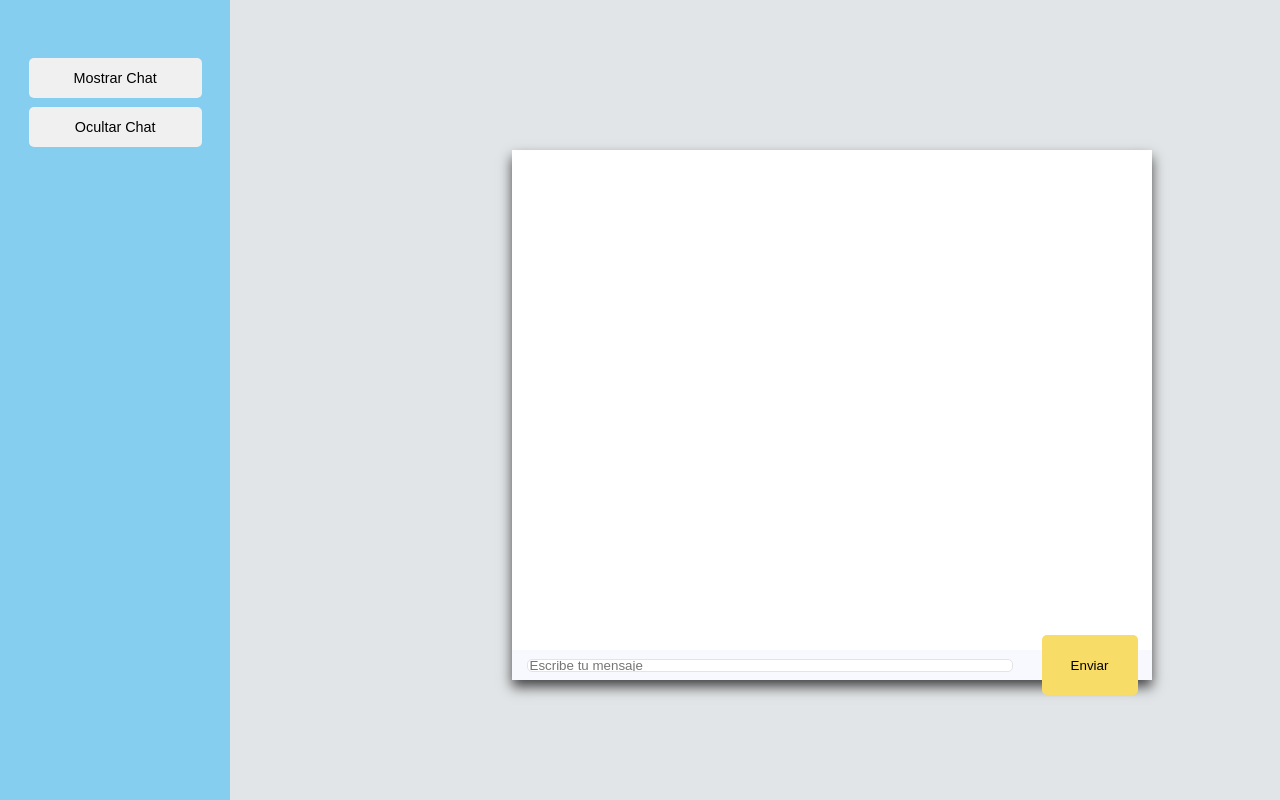
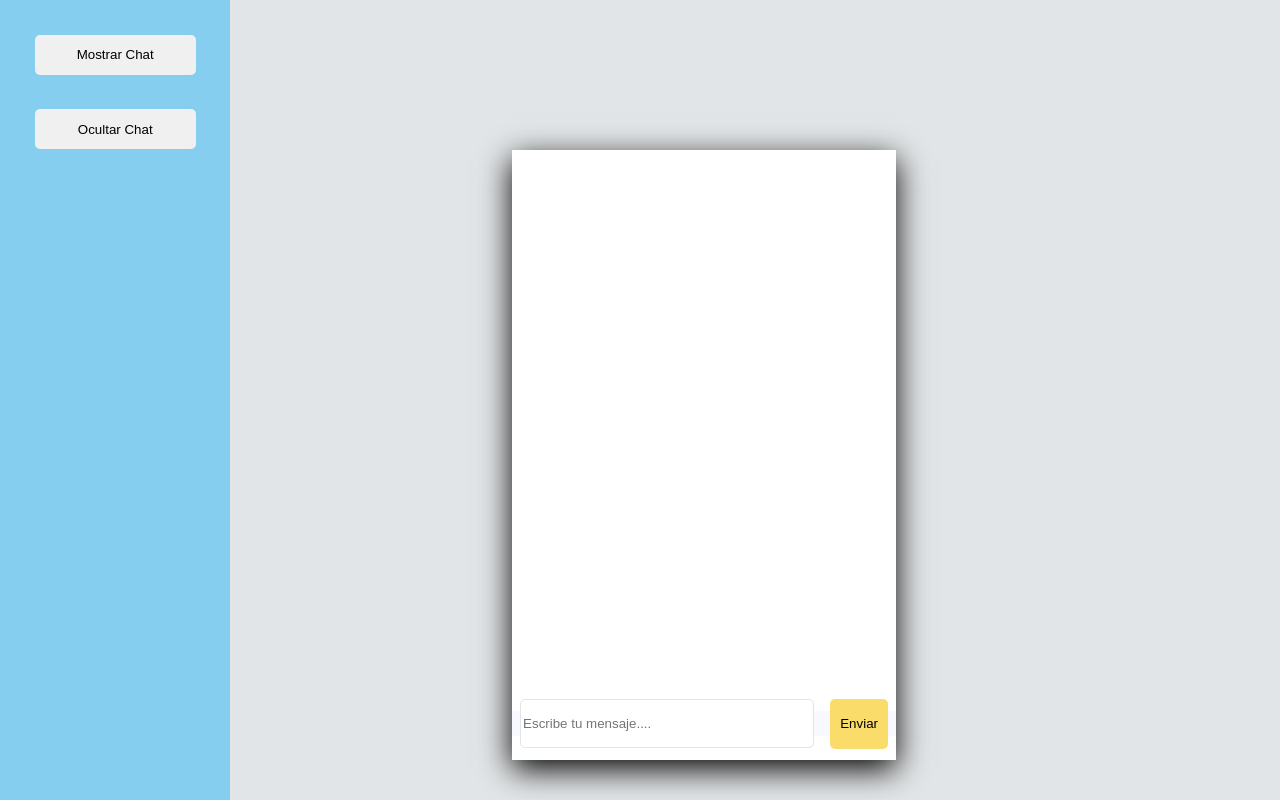
Before and after one commit to rebardo0/HLC_T4_PE2, a plain HTML site: page index.html in a window 1280 px wide. Drawn offline with Linux system fonts and the light colour scheme.

Commit message:
En proceso

```diff
--- a/css.css
+++ b/css.css
@@ -1,83 +1,83 @@
 body
 {
+    font-family: "Nunito", serif;
+    background-color: #E2E5E7;
     margin: 0;
-    background-color: #E2E5E7;
     display: flex;
+
 }
 
 .Menu
 {
     background-color: #85CEF0;
+    position: fixed;
+    flex-direction: column;
     display: flex;
     align-items: center;
     min-height: 100vh;
     width: 18%;
-    position: fixed;
-    flex-direction: column;
+
 }
 .Menu button
 {
     background-color: #f0f0f0;
-    width: 75%;
-    margin-top: 25%;
-    cursor: pointer;
-    margin-bottom: -3rem;
+    width: 70%;
+    height: 40px;
     border-radius: 5px;
     border: none;
-    height: 2.5rem;
-    font-size: 0.9rem;
+    margin-top: 15%;
+    cursor: pointer;
+
 }
 
 .Menu button:hover
 {
-    background-color: #E2E5E7;
+    background-color: #c0c0c0;
 }
 
 .container
 {
     background-color: #ffffff;
-    box-shadow: 0 7px 12px rgba(0, 0, 0, 0.7);
+    box-shadow: 0 9px 30px black;
     margin-left: 40%;
     margin-top: 150px;
     display: flex;
-    width: 50%;
+    width: 30%;
+    height: 610px;
     justify-content: space-around;
     flex-direction: column;
 }
 
-.container input:active
-{
-    border: 1px solid black;
-}
-
 .container button
 {
+    background-color: #F9DC6A;
     width: 15%;
     height: 200%;
     border-radius: 5px;
-    background-color: #f8dc68;
     border: none;
-
 }
 
-.container button:hover {
+.container button:hover
+{
     background-color: #c4a630;
 }
 
-.container input {
+.container input
+{
+    border: 1px solid #e4e3e8;
     width: 75%;
-    height: 30%;
+    height: 45px;
     font-size: 40;
     border-radius: 5px;
-    border: 1px solid #e4e3e8;
 }
 
-.enviar {
+.enviar
+{
+    background-color: #f8f8ff;
     display: flex;
     justify-content: space-around;
-    background-color: #f8f8ff;
     align-items: center;
-    height: 30px;
+    height: 25px;
     cursor: pointer;
 }
 
@@ -93,5 +93,5 @@ body
 
 .cubo
 {
-    height: 500px;
+    height: 490px;
 }
--- a/index.html
+++ b/index.html
@@ -18,7 +18,7 @@
     <div class="container" id="container">
         <div class="cubo"></div>
         <div class="enviar">
-            <input id="input" type="text" placeholder="Escribe tu mensaje">
+            <input id="input" type="text" placeholder="Escribe tu mensaje....">
             <button>Enviar</button>
         </div>
     </div>
```
